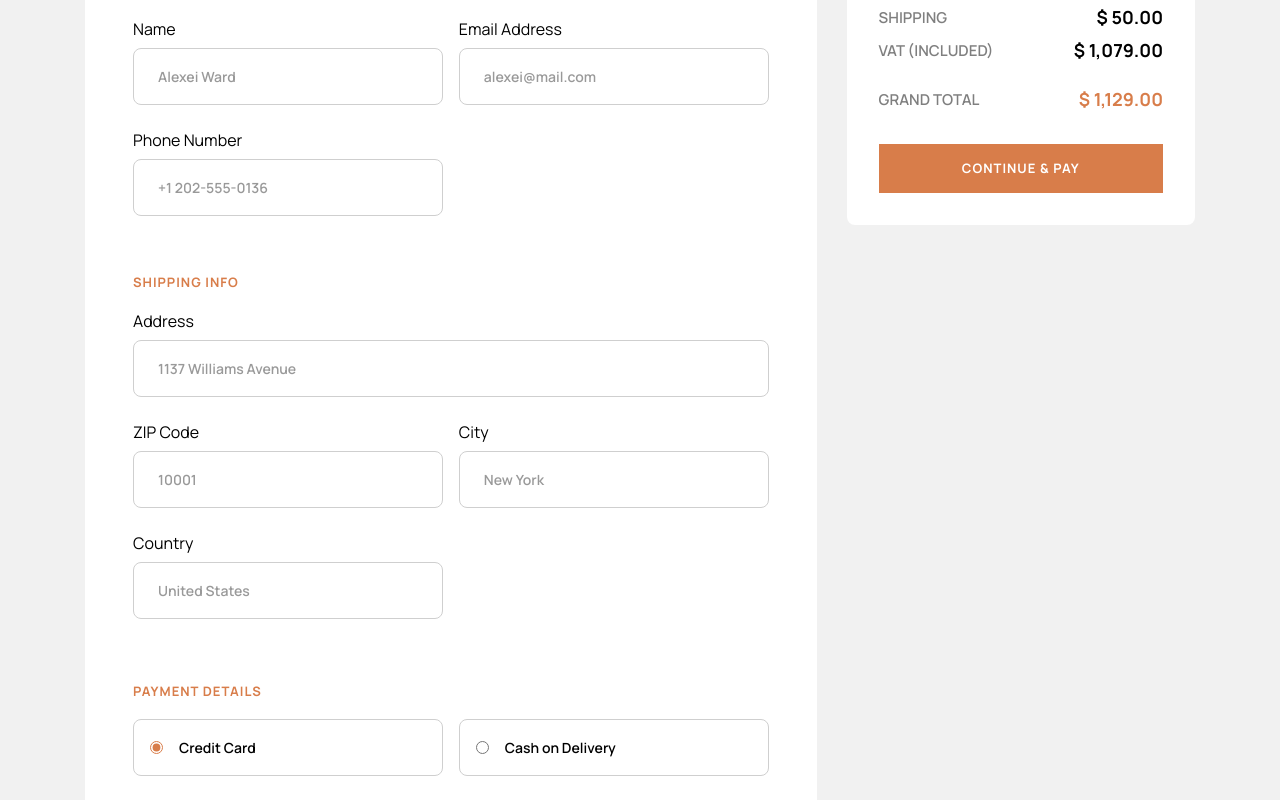
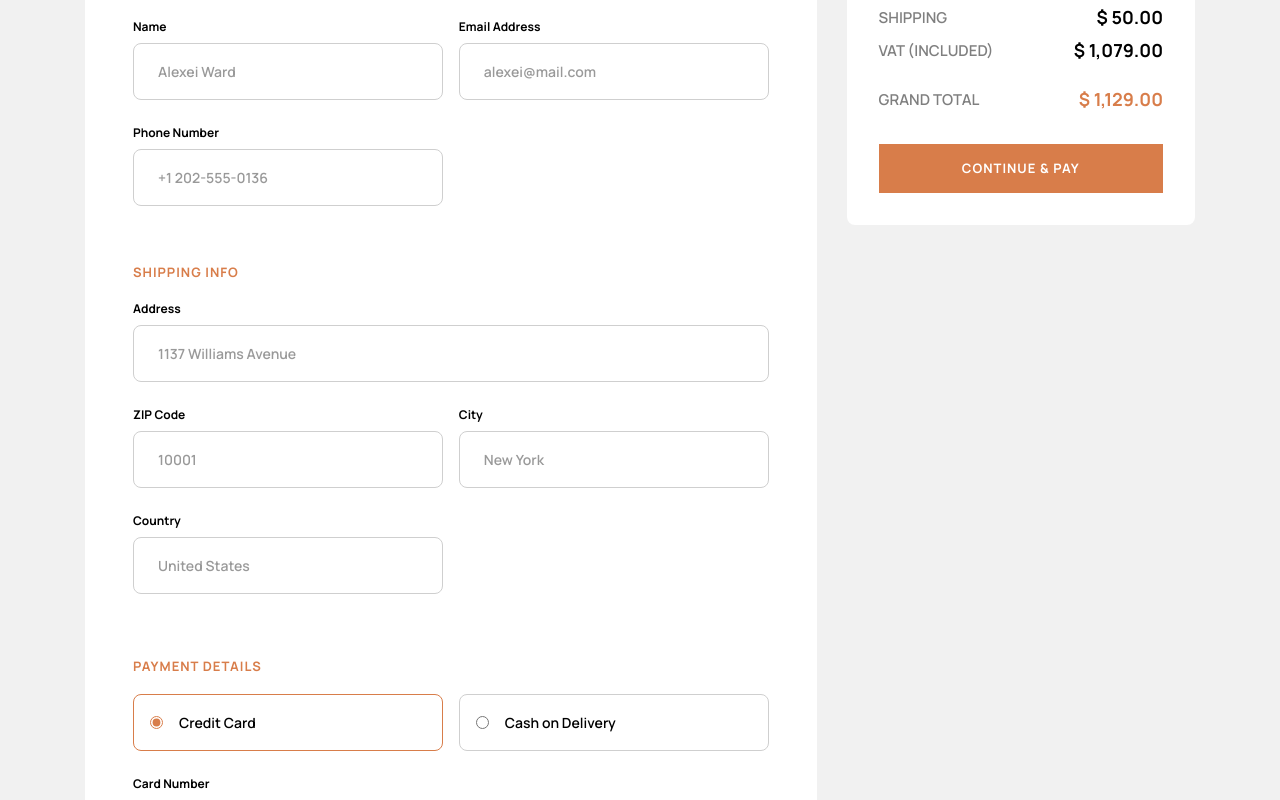
Before and after one commit to nalbertcerqueira/audiophile-ecommerce, a Next.js app: page /checkout in a window 1280 px wide. Shown: the part 400-1200 px from the top of the page. Built offline with nearby package versions, Linux system fonts and the light colour scheme; no server answers; the database is empty.

Commit message:
refactor: make Input component accept refs and remove unnecessary code

```diff
--- a/src/components/checkout/components/Input.tsx
+++ b/src/components/checkout/components/Input.tsx
@@ -1,33 +1,59 @@
-import { HTMLInputTypeAttribute } from "react"
+import {
+    HTMLInputTypeAttribute,
+    FocusEvent,
+    forwardRef,
+    ForwardedRef,
+    ChangeEvent
+} from "react"
 
 interface InputProps {
-    label: string
+    label?: string
     name: string
-    checked?: boolean
     id?: string
     value?: string | number
     type: HTMLInputTypeAttribute
     autocomplete?: string
     placeholder?: string
+    error?: string | boolean
+    onBlur?: (e: FocusEvent<HTMLInputElement>) => void
+    onChange?: (e: ChangeEvent<HTMLInputElement>) => void
 }
 
-export function Input(props: InputProps) {
-    return (
-        <div className="field">
+export const Input = forwardRef(function Input(
+    props: InputProps,
+    ref: ForwardedRef<HTMLInputElement>
+) {
+    function renderLabel() {
+        return (
             <div className="field__label-wrapper">
-                <label className="field__input-label" htmlFor={props.id}>
+                <label
+                    htmlFor={props.id}
+                    className={`field__label ${
+                        props.error ? "field__label--error" : ""
+                    }`.trim()}
+                >
                     {props.label}
                 </label>
             </div>
+        )
+    }
+
+    return (
+        <div className="field">
+            {props.label && renderLabel()}
             <input
-                className="field__input"
-                defaultChecked={props.checked}
+                value={props.value}
+                ref={ref}
+                onBlur={props.onBlur}
+                onChange={props.onChange}
+                className={`field__input ${props.error ? "field__input--error" : ""}`.trim()}
                 id={props.id}
                 type={props.type}
                 name={props.name}
                 placeholder={props.placeholder}
                 autoComplete={props.autocomplete}
             />
+            {props.error && <p className="field__error-msg">{props.error}</p>}
         </div>
     )
-}
+})
--- a/src/components/checkout/components/RadioInput.tsx
+++ b/src/components/checkout/components/RadioInput.tsx
@@ -1,4 +1,6 @@
 "use client"
+
+import { FocusEvent, ChangeEvent, forwardRef, ForwardedRef } from "react"
 
 interface RadioInputProps {
     label: string
@@ -6,15 +8,26 @@ interface RadioInputProps {
     value?: string
     id?: string
     checked?: boolean
-    onChange?: () => void
+    onChange?: (e: FocusEvent<HTMLInputElement>) => void
+    onBlur?: (e: ChangeEvent<HTMLInputElement>) => void
 }
 
-export function RadioInput(props: RadioInputProps) {
+export const RadioInput = forwardRef(function RadioInput(
+    props: RadioInputProps,
+    ref: ForwardedRef<HTMLInputElement>
+) {
     return (
         <div className="radio-field">
-            <label className="radio-field__label" htmlFor={props.id}>
+            <label
+                htmlFor={props.id}
+                className={`radio-field__label ${
+                    props.checked ? "radio-field__label--checked" : ""
+                }`.trim()}
+            >
                 <input
+                    ref={ref}
                     onChange={props.onChange}
+                    onBlur={props.onBlur}
                     className="radio-field__input"
                     value={props.value}
                     checked={props.checked}
@@ -26,4 +39,4 @@ export function RadioInput(props: RadioInputProps) {
             </label>
         </div>
     )
-}
+})
```
